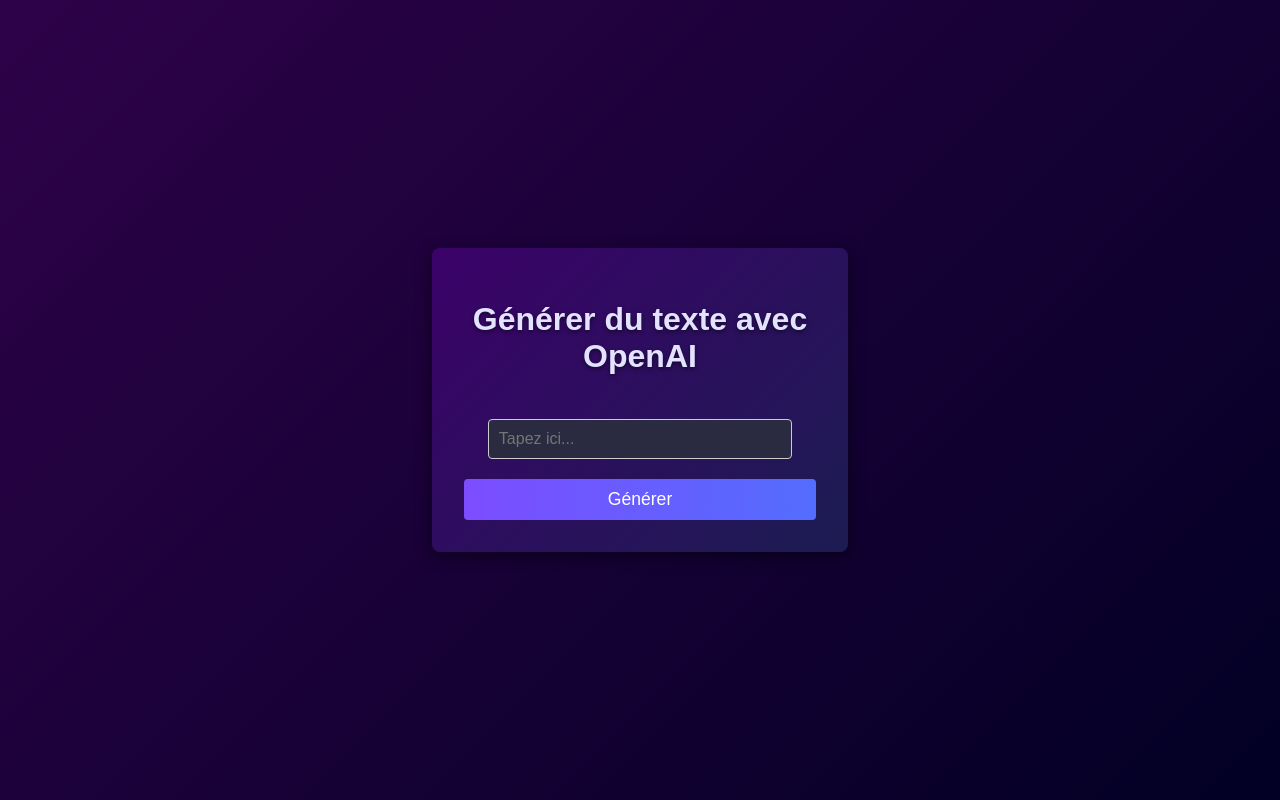
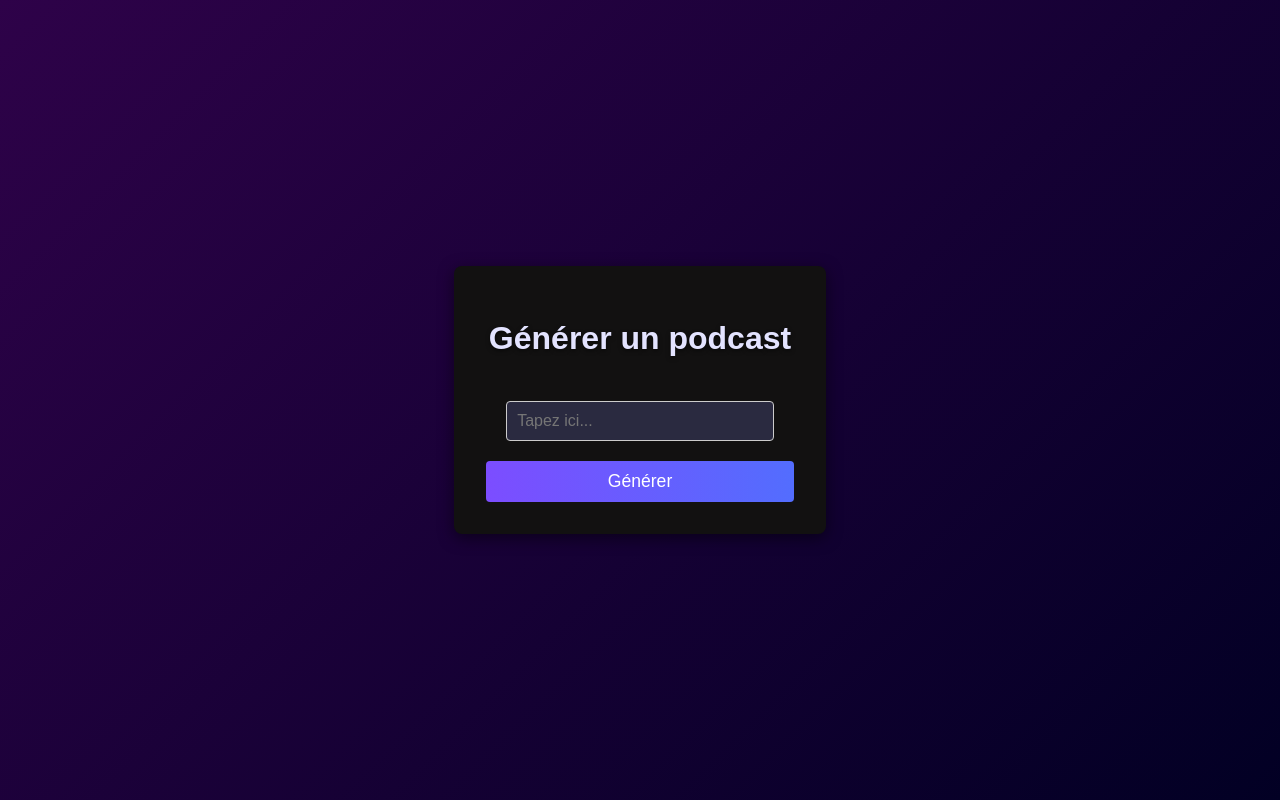
Before and after one commit to ngoujon/vokso, a Next.js app: page / in a window 1280 px wide. Built offline with nearby package versions, Linux system fonts and the light colour scheme.

Commit message:
Modification graphique

```diff
--- a/app/page.js
+++ b/app/page.js
@@ -7,15 +7,15 @@
   const [inputValue, setInputValue] = useState('');
   const [loading, setLoading] = useState(false);
   const [error, setError] = useState(null);
-  const [generatedText, setGeneratedText] = useState('');
-  const [fileName, setFileName] = useState('');
+  const [duration, setDuration] = useState(null); // Variable pour stocker la durée de l'appel
 
   const handleSubmit = async (e) => {
     e.preventDefault();
     setLoading(true);
     setError(null);
-    setGeneratedText('');
-    setFileName('');
+    setDuration(null);
+
+    const startTime = Date.now(); // Temps de départ pour mesurer la durée
 
     try {
       const response = await fetch('http://api-podcast.qwebty.local/generation', {
@@ -32,9 +32,11 @@
         throw new Error(data.error || 'Erreur inconnue');
       }
 
-      // Si tout s'est bien passé
-      setGeneratedText(data.generated_text);
-      setFileName(data.file); // Nom du fichier généré
+      // Calcul du temps écoulé en secondes
+      const endTime = Date.now();
+      const durationInSeconds = ((endTime - startTime) / 1000).toFixed(2);
+      setDuration(durationInSeconds); // Mise à jour de la durée
+
     } catch (err) {
       setError(err.message);
     } finally {
@@ -45,7 +47,7 @@
   return (
     <div className="container">
       <div className="form-container">
-        <h1>Générer du texte avec OpenAI</h1>
+        <h1>Générer un podcast</h1>
         <form onSubmit={handleSubmit}>
           <input
             type="text"
@@ -59,12 +61,14 @@
             {loading ? 'Envoi en cours...' : 'Générer'}
           </button>
         </form>
+
+        {loading && <div className="loader"></div>} {/* Loader circulaire pendant le chargement */}
+
         {error && <p className="error">{error}</p>}
-        {generatedText && (
+
+        {duration && (
           <div>
-            <p className="success">Texte généré :</p>
-            <pre>{generatedText}</pre>
-            <p>Le fichier a été enregistré sous : {fileName}</p>
+            <p className="success">Temps d'appel API : {duration} secondes</p>
           </div>
         )}
       </div>
--- a/styles/globals.css
+++ b/styles/globals.css
@@ -18,7 +18,7 @@
 }
 
 .form-container {
-  background: linear-gradient(135deg, #3b0269, #1c1c52);
+background-color: #121111;
   padding: 2rem;
   border-radius: 8px;
   box-shadow: 0 4px 15px rgba(0, 0, 0, 0.5);
@@ -90,7 +90,7 @@
 }
 
 .form-container {
-  max-width: 600px;
+  width: 600px;
   margin: 50px auto;
 }
 
@@ -110,7 +110,7 @@
 }
 
 .submit-btn:disabled {
-  background-color: #cccccc;
+  background-color: #0400000;
 }
 
 .success {
@@ -120,3 +120,19 @@
 .error {
   color: red;
 }
+
+.loader {
+  border: 8px solid #f3f3f3; /* couleur de fond */
+  border-top: 8px solid #3498db; /* couleur du cercle */
+  border-radius: 50%;
+  width: 50px;
+  height: 50px;
+  animation: spin 2s linear infinite;
+  margin-top: 20px; /* Espacement du bouton */
+  margin-left: auto;
+  margin-right: auto;
+}
+@keyframes spin {
+  0% { transform: rotate(0deg); }
+  100% { transform: rotate(360deg); }
+}
```
